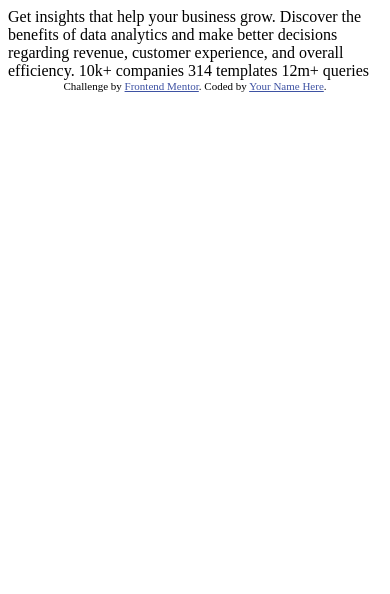
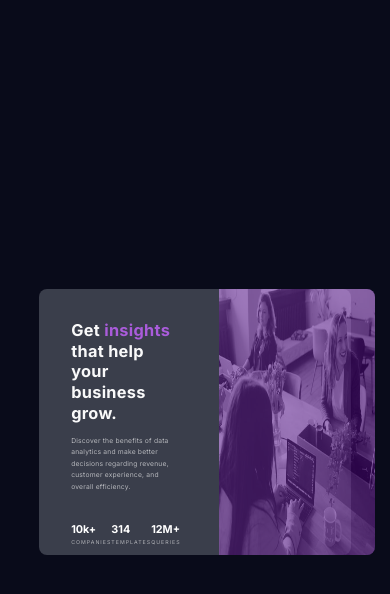
Before and after one commit to Victor-Eduardo-art/Stats-preview-card-component, a plain HTML site: page index.html in a window 390 px wide. Drawn offline with Linux system fonts and the light colour scheme.

Commit message:
site funcionando pra deskops, agora só faltar deixar responsivo, readme já configurado mas falta escrever o resto

```diff
--- /dev/null
+++ b/css/reset.css
@@ -0,0 +1,56 @@
+@charset "UTF-8";
+/* http://meyerweb.com/eric/tools/css/reset/
+   v2.0 | 20110126
+   License: none (public domain)
+*/
+
+* {
+	text-decoration: none;
+	margin: 0;
+	padding: 0;
+    box-sizing: border-box;
+}
+
+/* HTML5 display-role reset for older browsers */
+article, aside, details, figcaption, figure,
+footer, header, hgroup, menu, nav, section {
+	display: block;
+}
+
+div, section, body, aside, header, footer {
+	margin: 0;
+	padding: 0;
+}
+
+body {
+	line-height: 1;
+    margin: 0px;
+}
+
+blockquote, q {
+	quotes: none;
+}
+
+button {
+	padding: 0px;
+	background-color: blue;
+	border: none;
+}
+
+ul, ol {
+	margin: 0;
+}
+
+input:focus {
+	outline: none;
+	border: 1px solid red;
+}
+
+input {
+	padding: 0px;
+}
+
+hr {
+	border-bottom: none;
+	border-top: 3px solid red;
+}
--- /dev/null
+++ b/css/style.css
@@ -0,0 +1,133 @@
+@charset "UTF-8";
+@import url('https://fonts.googleapis.com/css2?family=Inter:wght@400;700&display=swap');
+/* font-family: 'Inter', sans-serif; */
+@import url('https://fonts.googleapis.com/css2?family=Lexend+Deca:wght@400;700&display=swap');
+/* font-family: 'Lexend Deca', sans-serif; */
+
+:root {
+    /* fonts */
+    font-size: 62.5%;
+    --weak-weight: 400;
+    --strong-weight: 700;
+
+    /* colors */
+    --color-very-dark-blue: hsl(233, 47%, 7%);
+    --color-dark-desaturated-blue: hsl(244, 38%, 16%);
+    --color-soft-violet: hsl(277, 64%, 61%);
+    --color-white: hsl(0, 0%, 100%);
+    --color-slightly-transparent-white-1: hsla(0, 0%, 100%, 0.75);
+    --color-slightly-transparent-white-2: hsla(0, 0%, 100%, 0.6);
+}
+
+body {
+    font-size: 1.5rem;
+    background-color: var(--color-very-dark-blue);
+    min-height: 100vh;
+    min-width: 100vw;
+    display: flex;
+    justify-content: center;
+    align-items: center;
+}
+
+main {
+    background-color: var(--color-dark-desaturated-blue);
+    height: 3.4.0rem;
+    border-radius: 8px;
+    display: flex;
+    width: 77vw;
+    justify-content: space-between;
+}
+
+img {
+    width: 50%;
+    border-top-right-radius: inherit;
+    border-bottom-right-radius: inherit;
+    filter: opacity(0.4) drop-shadow(0 0 0 hsl(277, 100%, 50%));
+}
+
+.divisao-esquerda {
+    width: 60%;
+    display: flex;
+    flex-direction: column;
+    color: var(--color-white);
+    padding: 6.5rem 8.0rem 2.0rem 6.7rem;
+    font-family: 'Inter', sans-serif;
+}
+
+h1 {
+    font-size: 3.4rem;
+    font-weight: 700;
+    line-height: 4.3rem;
+    color: rgba(255, 255, 255, 0.973);
+    margin-bottom: 2.4rem;
+    letter-spacing: 0.3px;
+}
+
+h1 em {
+    color: var(--color-soft-violet);
+    font-style: normal;
+}
+
+p {
+    color: rgba(255, 255, 255, 0.623);
+    font-family: 'Inter', sans-serif;
+    font-weight: 500;
+    width: 93%;
+    line-height: 2.4rem;
+    font-size: 1.4rem;
+    letter-spacing: 0.2px;
+    margin-bottom: 6.8rem;
+}
+
+.container-info {
+    display: flex;
+    width: 84%;
+    justify-content: space-between;
+}
+
+.info {
+    color: var(--color-white);
+    font-weight: var(--strong-weight);
+}
+
+span {
+    text-transform: uppercase;
+    font-size: 1.1rem;
+    display: block;
+    color: var(--color-slightly-transparent-white-2);
+    font-family: 'Inter', sans-serif;
+    font-weight: 500;
+    letter-spacing: 1px;
+    margin-top: 0.9rem;
+}
+
+@media (max-width: 1100px) {
+    :root {
+        font-size: 50%;
+    }
+
+    main {
+        background-color: rgba(240, 248, 255, 0.212);
+        width: 80vw;
+    }
+}
+
+@media (max-width: 847px) {
+    :root {
+        font-size: 42%;
+    }
+
+    main {
+        background-color: rgba(240, 248, 255, 0.212);
+    }
+}
+
+@media (max-width: 705px) {
+    :root {
+        font-size: 30%;
+    }
+
+    main {
+        background-color: rgba(240, 248, 255, 0.212);
+    }
+}
--- a/index.html
+++ b/index.html
@@ -1,33 +1,53 @@
 <!DOCTYPE html>
-<html lang="en">
+<html lang="">
 <head>
   <meta charset="UTF-8">
   <meta name="viewport" content="width=device-width, initial-scale=1.0"> <!-- displays site properly based on user's device -->
 
   <link rel="icon" type="image/png" sizes="32x32" href="./images/favicon-32x32.png">
-
   <title>Frontend Mentor | Stats preview card component</title>
+  <link rel="stylesheet" href="css/reset.css">
+  <link rel="stylesheet" href="css/style.css">
+  <script src="main.js"></script>
 
   <!-- Feel free to remove these styles or customise in your own stylesheet 👍 -->
-  <style>
+  <!-- <style>
     .attribution { font-size: 11px; text-align: center; }
     .attribution a { color: hsl(228, 45%, 44%); }
-  </style>
+  </style> -->
 </head>
 <body>
+  <main>
+    <div class="divisao-esquerda">
+      <h1>Get <em>insights</em> that help your business grow.</h1>
 
-  Get insights that help your business grow.
+      <p>Discover the benefits of data analytics and make better decisions regarding revenue, customer experience, and overall efficiency.</p>
 
-  Discover the benefits of data analytics and make better decisions regarding revenue, customer
-  experience, and overall efficiency.
+      <div class="container-info">
+        <div class="info">
+          <h2>10k+</h2>
+          <span>companies</span>
+        </div>
 
-  10k+ companies
-  314 templates
-  12m+ queries
+        <div class="info">
+          <h2>314</h2>
+          <span>templates</span>
+        </div>
 
-  <div class="attribution">
+        <div class="info">
+          <h2>12M+</h2>
+          <span>queries</span>
+        </div>
+      </div>
+    </div>
+
+    <img src="images/image-header-desktop.jpg" alt="ilustração">
+  </main>
+
+
+  <!-- <div class="attribution">
     Challenge by <a href="https://www.frontendmentor.io?ref=challenge" target="_blank">Frontend Mentor</a>.
     Coded by <a href="#">Your Name Here</a>.
-  </div>
+  </div> -->
 </body>
 </html>
--- /dev/null
+++ b/main.js
@@ -0,0 +1,7 @@
+function iniciar () {
+
+}
+
+window.addEventListener('load', () => {
+    iniciar()
+})
```
Also changed, not shown: screenshot/ft-exemplo-desktop.png (added), 3 other files.
